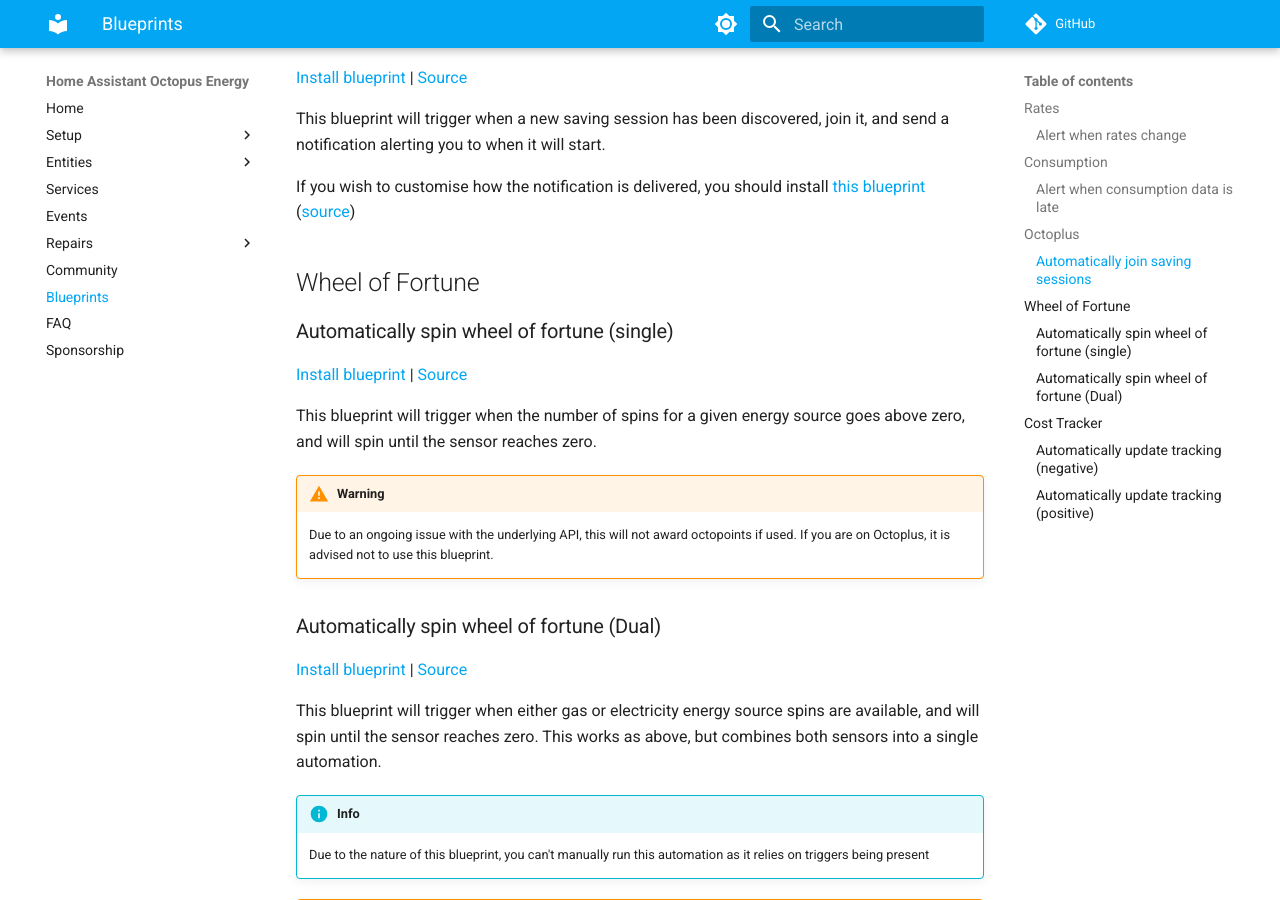
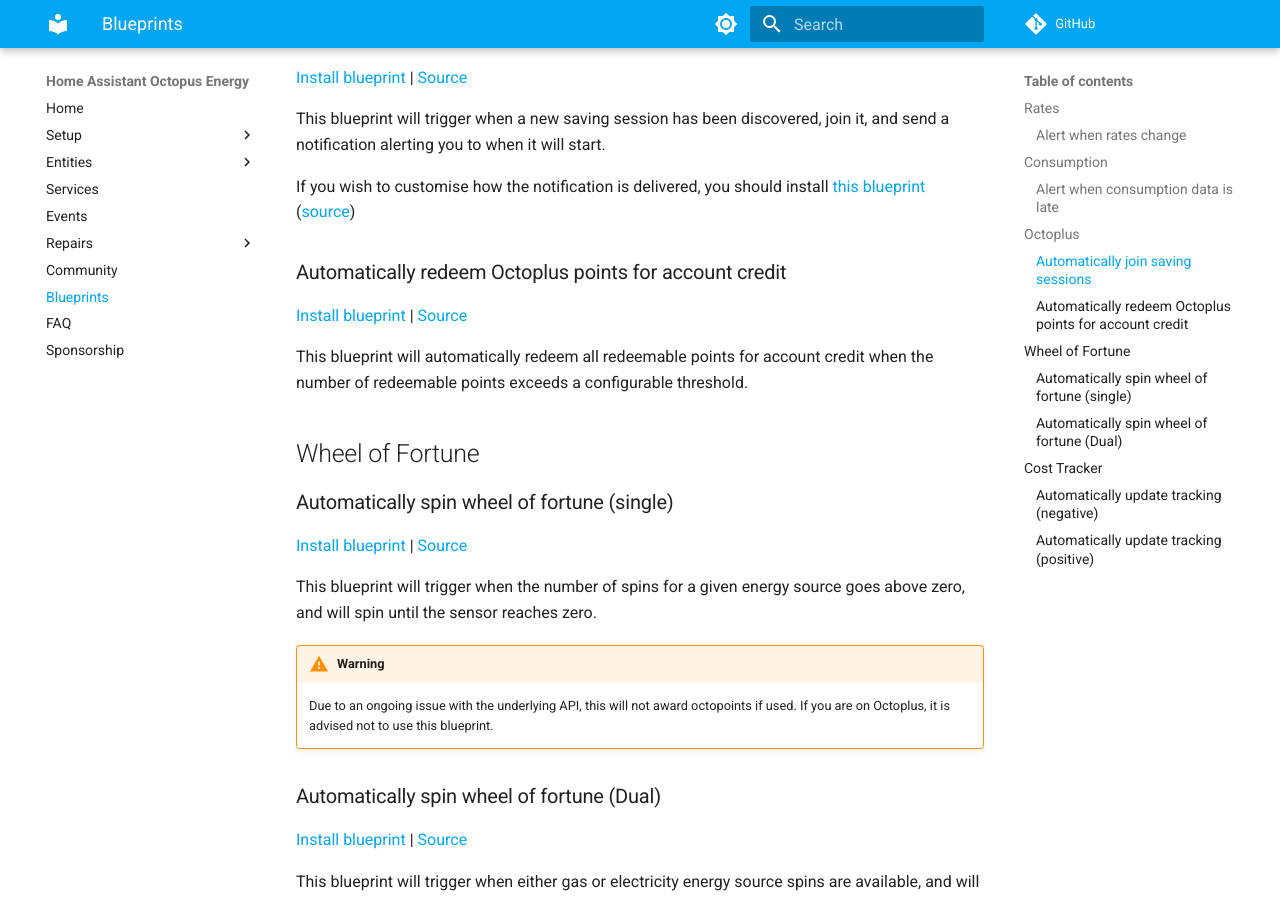
Before and after one commit to BottlecapDave/HomeAssistant-OctopusEnergy, an MkDocs documentation site: the page built from _docs/blueprints.md, in a window 1280 px wide and 900 px high, scrolled down 737 px. Built offline with MkDocs 1.6.1 and Material for MkDocs 9.7.7, drawn with Linux system fonts in a browser that asks for light colours; comment, search, counter and statistics services are not loaded.

Commit message:
blueprint: Added blueprint to automatically redeem octoplus points for account credit

```diff
--- a/_docs/blueprints.md
+++ b/_docs/blueprints.md
@@ -27,6 +27,12 @@
 This blueprint will trigger when a new saving session has been discovered, join it, and send a notification alerting you to when it will start.
 
 If you wish to customise how the notification is delivered, you should install [this blueprint](https://my.home-assistant.io/redirect/blueprint_import/?blueprint_url=https%3A%2F%2Fgithub.com%2FBottlecapDave%2FHomeAssistant-OctopusEnergy%2Fblob%2Fdevelop%2F_docs%2Fblueprints%2Foctopus_energy_octoplus_join_saving_session_custom_action.yml) ([source](./blueprints/octopus_energy_octoplus_join_saving_session_custom_action.yml))
+
+### Automatically redeem Octoplus points for account credit
+
+[Install blueprint](https://my.home-assistant.io/redirect/blueprint_import/?blueprint_url=https%3A%2F%2Fgithub.com%2FBottlecapDave%2FHomeAssistant-OctopusEnergy%2Fblob%2Fdevelop%2F_docs%2Fblueprints%octopus_energy_octoplus_redeem_points_for_account_credit.yml) | [Source](./blueprints/octopus_energy_octoplus_redeem_points_for_account_credit.yml)
+
+This blueprint will automatically redeem all redeemable points for account credit when the number of redeemable points exceeds a configurable threshold.
 
 ## Wheel of Fortune
 
```
Also changed, not shown: _docs/services.md (+4 -0 lines), 2 other files.
